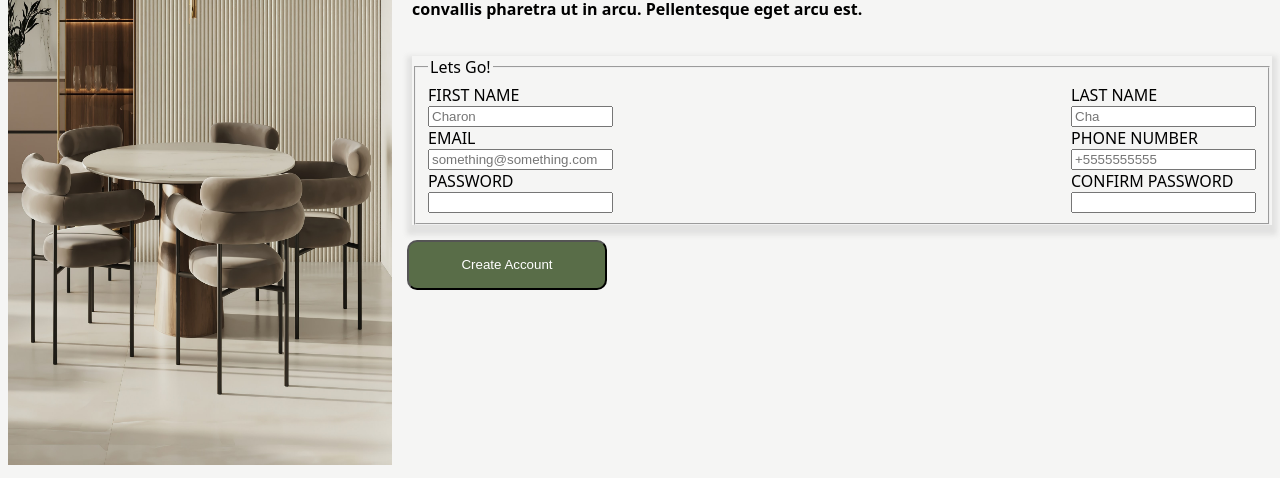
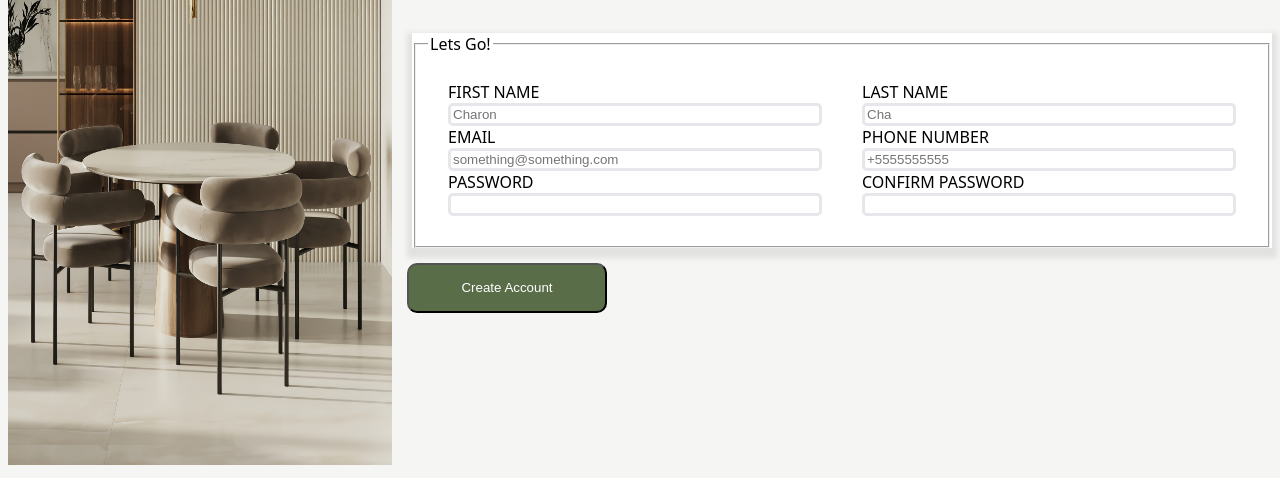
Before and after one commit to crestcere/Sign-up-Form, a plain HTML site: page index.html in a window 1280 px wide. Shown: the part 343-821 px from the top of the page. Drawn offline with Linux system fonts and the light colour scheme.

Commit message:
Small adjustments for forms

```diff
--- a/index.html
+++ b/index.html
@@ -25,34 +25,20 @@
                 <legend>Lets Go!</legend>
                 <form id="form" class="form">
                     <div class="first" id="first">
-                        <div class="first_1">
-                            <label for="first_name">FIRST NAME</label>
-                            <input type="text" name="first_name" id="first_name" placeholder="Charon">
-                        </div>
-                        <div>
-                            <label for="last_name">LAST NAME</label>
-                            <input type="text" name="last_name" id="last_name" placeholder="Cha">
-                        </div>
+                        <label for="first_name">FIRST NAME</label>
+                        <input type="text" name="first_name" id="first_name" placeholder="Charon" required>
+                        <label for="email">EMAIL</label>
+                        <input type="email" name="email" id="email" placeholder="something@something.com" required>
+                        <label for="password">PASSWORD</label>
+                        <input type="password" name="password" id="password" minlength="7" maxlength="15" required>
                     </div>
                     <div class="second" id="second">
-                        <div>
-                            <label for="email">EMAIL</label>
-                            <input type="email" name="email" id="email" placeholder="something@something.com">
-                        </div>
-                        <div>
-                            <label for="phone">PHONE NUMBER</label>
-                            <input type="text" name="phone" id="phone" placeholder="+5555555555">
-                        </div>
-                    </div>
-                    <div class="third" id="third">
-                        <div>
-                            <label for="password">PASSWORD</label>
-                            <input type="password" name="password" id="password">
-                        </div>
-                        <div>
-                            <label for="password2">CONFIRM PASSWORD</label>
-                            <input type="password" name="password2" id="password2">
-                        </div>
+                        <label for="last_name">LAST NAME</label>
+                        <input type="text" name="last_name" id="last_name" placeholder="Cha" required>
+                        <label for="phone">PHONE NUMBER</label>
+                        <input type="text" name="phone" id="phone" placeholder="+5555555555" required>
+                        <label for="password2">CONFIRM PASSWORD</label>
+                        <input type="password" name="password2" id="password2" minlength="7" maxlength="15" required>
                     </div>
                 </form>
             </fieldset>
--- a/style.css
+++ b/style.css
@@ -72,6 +72,7 @@ body {
     display: flex;
     width: 100%;
     box-shadow: 0 5px 5px 5px rgba(165, 165, 165, 0.24);
+    background-color: white;
 }
 
 fieldset {
@@ -79,30 +80,33 @@ fieldset {
 }
 
 .form {
-    /* width: max-content; */
+    display: flex;
+    flex-direction: row;
+    /* flex-wrap: wrap; */
 }
 
 .form > .first,
-.form > .second,
-.form > .third {
+.form > .second {
     display: flex;
-    flex-direction: row;
-    justify-content: space-between;
+    flex-direction: column;
+    width: 100%;
+    margin: 20px;
 }
 
-.first > div * {
-    display: flex;
-    flex-direction: column;
-}
-.second > div * {
-    display: flex;
-    flex-direction: column;
-}
-.third > div * {
-    display: flex;
-    flex-direction: column;
+.form > * input {
+    border-radius: 5px;
+    border: solid 3px #E5E7EB;
+    --valid: solid 3px green;
+    --invalid: solid 3px red;
 }
 
+.form > * input:focus {
+    border: solid 3px blue;
+}
+
+.form > * input:valid {
+    border: var(--valid);
+}
 
 button {
     background-color: #596D48;
@@ -116,11 +120,3 @@ button {
 button:hover {
     box-shadow: 0 12px 16px 0 rgba(0,0,0,0.24), 0 17px 50px 0 rgba(0,0,0,0.19);
 }
-
-/* .first,
-.second,
-.third {
-    display: flex;
-    flex-wrap: wrap;
-    justify-content: center;
-} */
```
Also changed, not shown: 1 other file.
